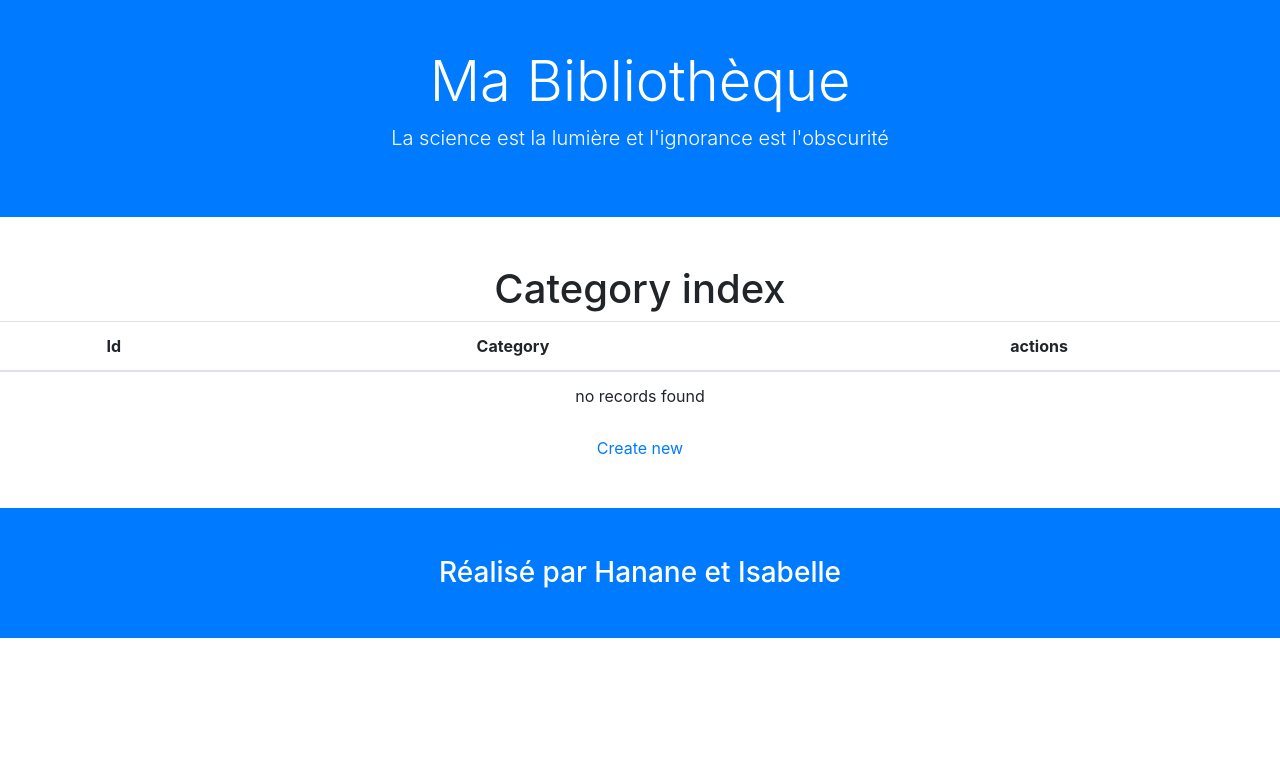
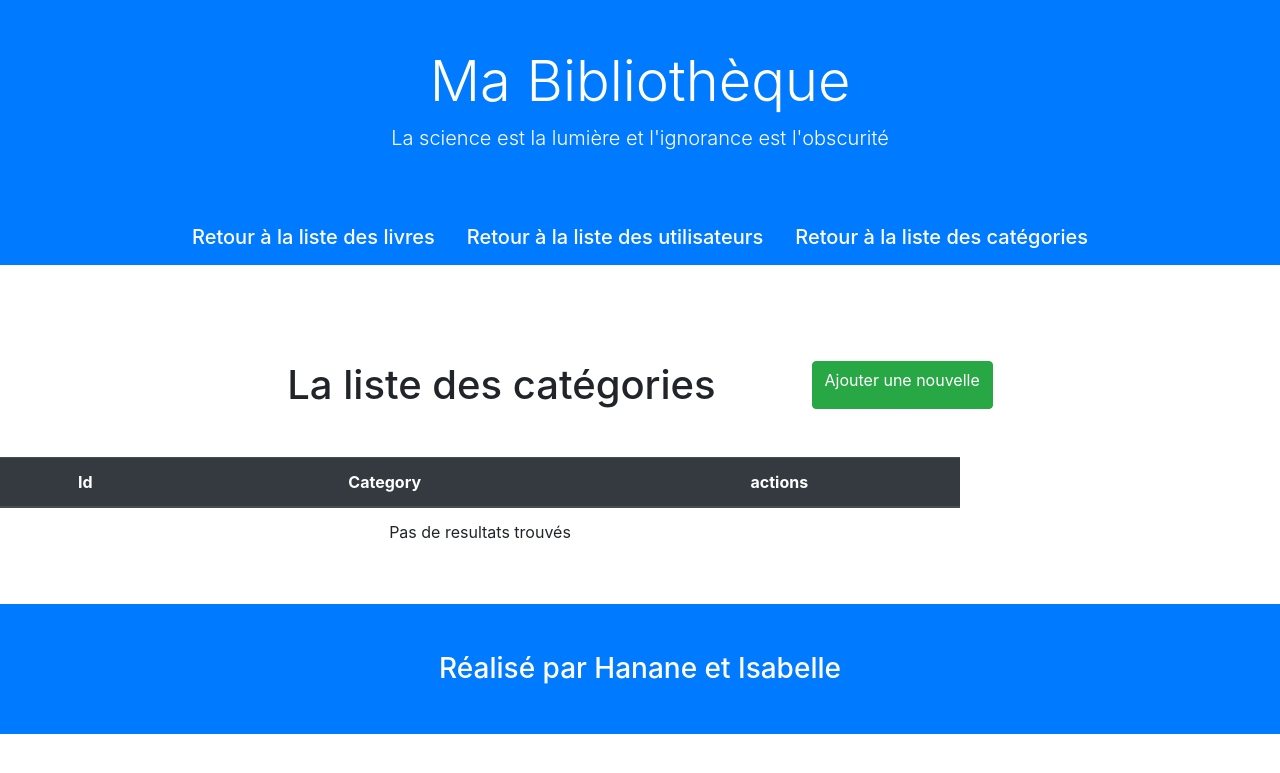
Before and after one commit to isapas/bibliotheque, a Symfony app: template templates/category/index.html.twig in a window 1280 px wide. Shown: the top 773 px of the page. Run offline with Twig, Linux system fonts and the light colour scheme; the template is opened without the code that fills it, so the values that code supplies are empty; some libraries are stand-ins or nearby versions.

Commit message:
css category ok and display form code ok

```diff
--- a/src/Entity/Users.php
+++ b/src/Entity/Users.php
@@ -32,7 +32,7 @@ class Users
     private $adress;
 
     /**
-     * @ORM\Column(type="integer")
+     * @ORM\Column(type="string")
      */
     private $code;
 
@@ -105,4 +105,7 @@ class Users
 
         return $this;
     }
+    public function __toString() {
+        return $this->code;
+    }
 }
--- a/src/Form/BorrowType.php
+++ b/src/Form/BorrowType.php
@@ -18,7 +18,7 @@ class BorrowType extends AbstractType
             ->add('code', EntityType::class, [
                 'class' => Users::class
             ])
-            ->add('users')
+            ->add('Valider', SubmitType::class)
         ;
     }
 
--- a/src/Form/SortType.php
+++ b/src/Form/SortType.php
@@ -14,12 +14,12 @@ class SortType extends AbstractType
     public function buildForm(FormBuilderInterface $builder, array $options)
     {
         $builder
-            ->add('Category', EntityType::class, [
+            ->add('Categorie', EntityType::class, [
                 'class' => Category::class,
                 'choice_label' => 'category',
                 'choice_value' => 'id'
             ])
-            ->add('submit', SubmitType::class)
+            ->add('Valider', SubmitType::class)
         ;
     }
 
--- a/templates/base.html.twig
+++ b/templates/base.html.twig
@@ -8,12 +8,18 @@
     </head>
     <body class="h-100 text-center">
 
-        <header class="p-5 mb-5 bg-primary text-white">
+        <header class="pt-5 mb-5 bg-primary text-white">
             <div class="container">
                 <h1 class="display-4">Ma Bibliothèque</h1>
                 <p class="lead">La science est la lumière et l'ignorance est l'obscurité</p>
             </div>
+                <nav class="nav nav-pills nav-justified pt-5 d-flex justify-content-center">
+                    <h5><a class="nav-item nav-link bg-primary text-white" href="{{ path('books_index') }}">Retour à la liste des livres</a></h5>
+                    <h5><a class="nav-item nav-link bg-primary text-white" href="{{ path('users_index') }}">Retour à la liste des utilisateurs</a></h5>
+                    <h5><a class="nav-item nav-link bg-primary text-white" href="{{ path('category_index') }}">Retour à la liste des catégories</a></h5>
+                </nav>
         </header>
+
         {% block body %}{% endblock %}
         {% block javascripts %}{% endblock %}
 
--- a/templates/category/index.html.twig
+++ b/templates/category/index.html.twig
@@ -3,33 +3,37 @@
 {% block title %}Category index{% endblock %}
 
 {% block body %}
-    <h1>Category index</h1>
 
-    <table class="table">
-        <thead>
+    <div class="d-flex justify-content-center">
+        <h1 class="m-5">La liste des catégories</h1>
+        <a class="btn btn-success m-5 float-right" href="{{ path('category_new') }}">Ajouter une nouvelle</a>
+    </div>
+
+    <table class="table w-75">
+        <thead class="thead-dark text-center">
             <tr>
-                <th>Id</th>
-                <th>Category</th>
-                <th>actions</th>
+                <th scope="col" scope="row">Id</th>
+                <th scope="col">Category</th>
+                <th scope="col">actions</th>
             </tr>
         </thead>
-        <tbody>
+        <tbody class="text-center">
         {% for category in categories %}
             <tr>
                 <td>{{ category.id }}</td>
                 <td>{{ category.category }}</td>
                 <td>
-                    <a href="{{ path('category_show', {'id': category.id}) }}">show</a>
-                    <a href="{{ path('category_edit', {'id': category.id}) }}">edit</a>
+                    <a class="btn btn-primary" href="{{ path('category_show', {'id': category.id}) }}">Détail</a>
+                    <a class="btn btn-secondary" href="{{ path('category_edit', {'id': category.id}) }}">Modifier</a>
+                    <button class="btn btn-danger mr-5">Supprimer</button>
                 </td>
             </tr>
         {% else %}
             <tr>
-                <td colspan="3">no records found</td>
+                <td colspan="3">Pas de resultats trouvés</td>
             </tr>
         {% endfor %}
         </tbody>
     </table>
 
-    <a href="{{ path('category_new') }}">Create new</a>
 {% endblock %}
--- a/templates/category/show.html.twig
+++ b/templates/category/show.html.twig
@@ -4,7 +4,6 @@
 
 {% block body %}
     <h1>La liste des catégories</h1>
-    <a href="{{ path('books_index') }}">Retour à la liste des livres</a>
 
     <table class="table mb-5 d-flex justify-content-center text-left flex-wrap">
         <tbody>
--- a/templates/users/show.html.twig
+++ b/templates/users/show.html.twig
@@ -3,9 +3,9 @@
 {% block title %}Users{% endblock %}
 
 {% block body %}
-    <h1>Users</h1>
-    <a class="mt-5" href="{{ path('users_index') }}">Retour à la liste des utilisateurs</a>
-    <table class="table mb-5 d-flex justify-content-center text-left w-75">
+    <h1>Utilisateur N° {{ user.id }}</h1>
+
+    <table class="table mb-5 d-flex justify-content-center text-left flex-wrap">
         <tbody>
             <tr>
                 <th>Id</th>
```
Also changed, not shown: src/Controller/BooksController.php (+22 -20 lines), src/Migrations/Version20190209033029.php (added, +35 -0 lines), templates/books/index.html.twig (+7 -8 lines), templates/books/show.html.twig (+6 -4 lines), templates/users/index.html.twig (+2 -5 lines).
